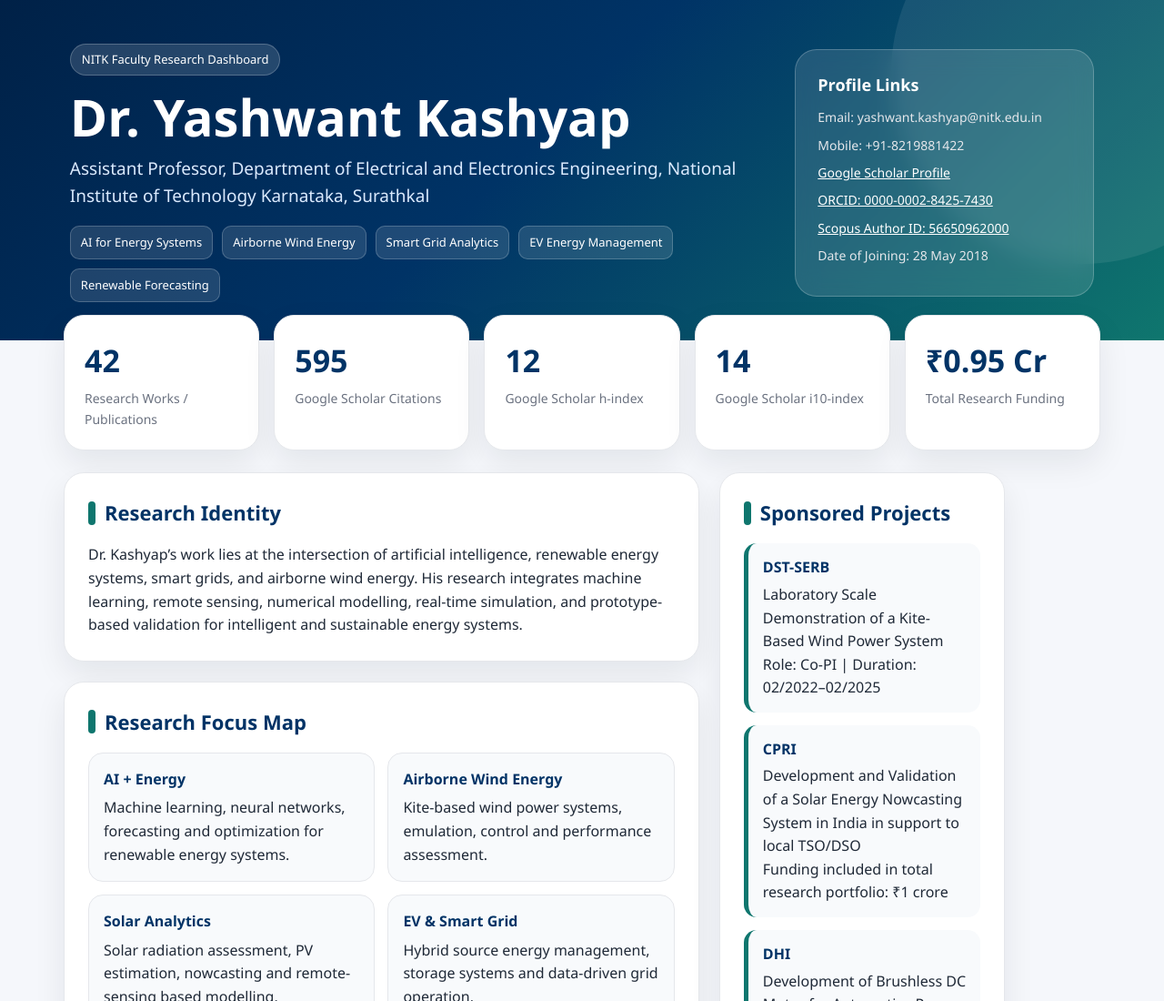
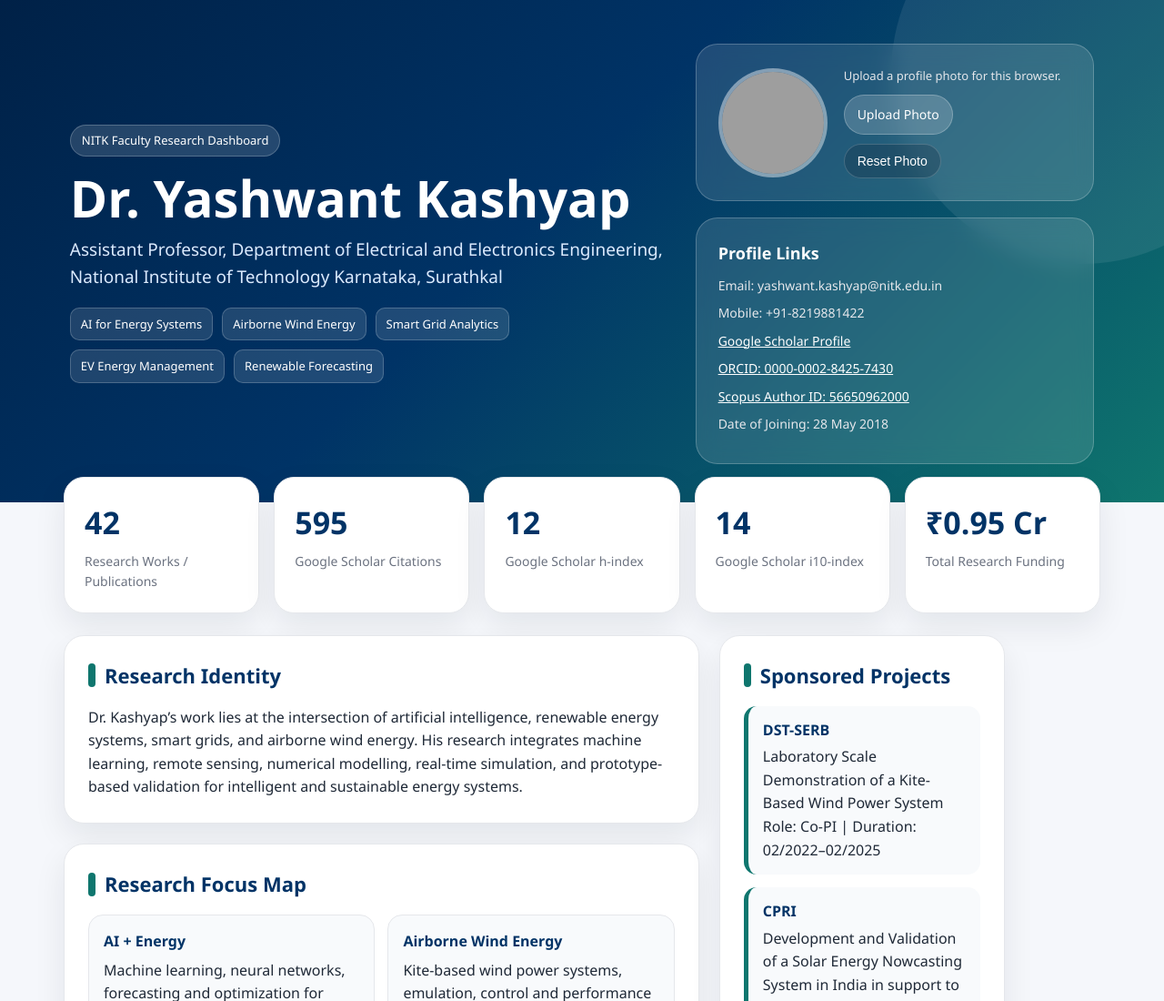
Before and after one commit to yashnitk/NitkWeb, a plain HTML site: page index.html in a window 1280 px wide. Shown: the top 1100 px of the page at 91% size. Drawn offline with nearby package versions, Linux system fonts and the light colour scheme; no server answers; grey boxes are pictures that could not be loaded.

Commit message:
feat: add profile photo upload option to dashboard

```diff
--- a/index.html
+++ b/index.html
@@ -66,7 +66,7 @@
       position: relative;
       z-index: 1;
       display: grid;
-      grid-template-columns: 1.4fr 0.6fr;
+      grid-template-columns: 1.2fr 0.8fr;
       gap: 30px;
       align-items: center;
     }
@@ -109,12 +109,71 @@
       font-size: 13px;
     }
 
+    .hero-side {
+      display: grid;
+      gap: 18px;
+    }
+
+    .photo-card,
     .profile-card {
       background: rgba(255,255,255,0.12);
       border: 1px solid rgba(255,255,255,0.22);
       border-radius: 24px;
       padding: 24px;
       backdrop-filter: blur(12px);
+    }
+
+    .photo-card {
+      display: flex;
+      align-items: center;
+      gap: 18px;
+    }
+
+    .profile-photo {
+      width: 120px;
+      height: 120px;
+      border-radius: 50%;
+      object-fit: cover;
+      border: 4px solid rgba(255,255,255,0.35);
+      background: rgba(255,255,255,0.15);
+      flex-shrink: 0;
+    }
+
+    .photo-actions {
+      display: grid;
+      gap: 10px;
+    }
+
+    .photo-label {
+      font-size: 13px;
+      color: #e5e7eb;
+    }
+
+    .upload-btn,
+    .clear-btn {
+      border: none;
+      border-radius: 999px;
+      padding: 10px 14px;
+      font-size: 14px;
+      cursor: pointer;
+      width: fit-content;
+    }
+
+    .upload-btn {
+      display: inline-block;
+      background: rgba(255,255,255,0.18);
+      color: white;
+      border: 1px solid rgba(255,255,255,0.24);
+    }
+
+    .upload-btn input {
+      display: none;
+    }
+
+    .clear-btn {
+      background: rgba(15, 23, 42, 0.22);
+      color: white;
+      border: 1px solid rgba(255,255,255,0.18);
     }
 
     .profile-card h3 {
@@ -168,11 +227,6 @@
     .metric-label {
       color: var(--muted);
       font-size: 14px;
-    }
-
-    .missing {
-      color: var(--danger);
-      font-weight: 700;
     }
 
     .grid-main {
@@ -319,6 +373,12 @@
       max-height: 310px;
     }
 
+    @media (max-width: 1100px) {
+      .metrics {
+        grid-template-columns: repeat(3, 1fr);
+      }
+    }
+
     @media (max-width: 900px) {
       .hero-content, .grid-main, .metrics {
         grid-template-columns: 1fr;
@@ -328,6 +388,13 @@
       }
       .container {
         margin-top: 20px;
+      }
+      .photo-card {
+        flex-direction: column;
+        text-align: center;
+      }
+      .photo-actions {
+        justify-items: center;
       }
     }
   </style>
@@ -347,6 +414,18 @@
           <span class="tag">Renewable Forecasting</span>
         </div>
       </div>
+      <div class="hero-side">
+        <aside class="photo-card">
+          <img id="profilePhoto" class="profile-photo" src="profile-photo.jpg" alt="Dr. Yashwant Kashyap profile photo" />
+          <div class="photo-actions">
+            <div class="photo-label">Upload a profile photo for this browser.</div>
+            <label class="upload-btn">
+              Upload Photo
+              <input type="file" accept="image/*" onchange="changePhoto(event)" />
+            </label>
+            <button class="clear-btn" type="button" onclick="resetPhoto()">Reset Photo</button>
+          </div>
+        </aside>
         <aside class="profile-card">
           <h3>Profile Links</h3>
           <p>Email: yashwant.kashyap@nitk.edu.in</p>
@@ -356,6 +435,7 @@
           <p><a href="https://www.scopus.com/authid/detail.uri?authorId=56650962000" target="_blank" rel="noopener noreferrer">Scopus Author ID: 56650962000</a></p>
           <p>Date of Joining: 28 May 2018</p>
         </aside>
+      </div>
     </div>
   </header>
 
@@ -472,6 +552,8 @@
 
   <script>
     const DATA_URL = 'PASTE_GOOGLE_APPS_SCRIPT_WEB_APP_URL_HERE';
+    const DEFAULT_PROFILE_PHOTO = 'profile-photo.jpg';
+    const PROFILE_PHOTO_STORAGE_KEY = 'profilePhoto';
 
     const fallbackData = {
       metrics: {
@@ -546,6 +628,30 @@
       });
     }
 
+    function applySavedPhoto() {
+      const savedPhoto = localStorage.getItem(PROFILE_PHOTO_STORAGE_KEY);
+      const photoElement = document.getElementById('profilePhoto');
+      photoElement.src = savedPhoto || DEFAULT_PROFILE_PHOTO;
+    }
+
+    function changePhoto(event) {
+      const file = event.target.files[0];
+      if (!file) return;
+
+      const reader = new FileReader();
+      reader.onload = function(loadEvent) {
+        const dataUrl = loadEvent.target.result;
+        document.getElementById('profilePhoto').src = dataUrl;
+        localStorage.setItem(PROFILE_PHOTO_STORAGE_KEY, dataUrl);
+      };
+      reader.readAsDataURL(file);
+    }
+
+    function resetPhoto() {
+      localStorage.removeItem(PROFILE_PHOTO_STORAGE_KEY);
+      document.getElementById('profilePhoto').src = DEFAULT_PROFILE_PHOTO;
+    }
+
     async function loadDashboardData() {
       try {
         const response = await fetch(DATA_URL, { cache: 'no-store' });
@@ -557,11 +663,15 @@
       }
     }
 
+    window.addEventListener('DOMContentLoaded', () => {
+      applySavedPhoto();
+
       loadDashboardData().then(data => {
         updateMetrics(data);
         updatePublicationList(data);
         renderChart(data);
       });
+    });
   </script>
 </body>
 </html>
```
Lines whose indentation alone changed are shown as unchanged.
